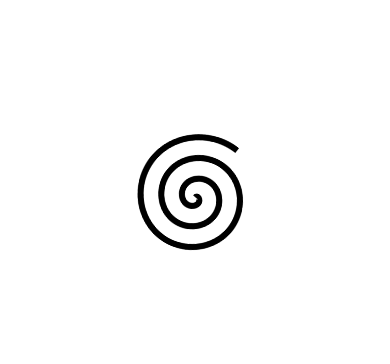
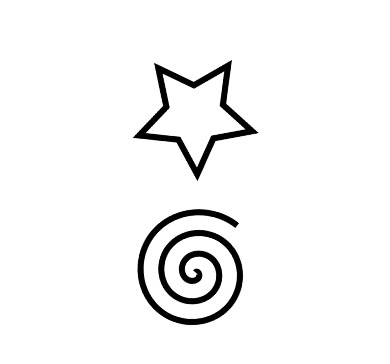
Before and after one commit to lucasvalenteds/poc-rn-animated-api, a React Native app: screen / in a window 390 px wide. Shown: the part 232-596 px from the top of the page. Built offline with nearby package versions, Linux system fonts and the light colour scheme.

Commit message:
Implements Star example

```diff
--- a/src/App.tsx
+++ b/src/App.tsx
@@ -1,6 +1,7 @@
 import React from 'react';
 import { StyleSheet, View } from 'react-native';
 import { Spiral } from './Spiral';
+import { Star } from './Star';
 
 const App: React.FC = (): React.ReactElement => {
   const style = StyleSheet.create({
@@ -15,6 +16,7 @@ const App: React.FC = (): React.ReactElement => {
   return (
     <>
       <View style={style.container}>
+        <Star />
         <Spiral />
       </View>
     </>
--- /dev/null
+++ b/src/Star.tsx
@@ -0,0 +1,43 @@
+import React from 'react';
+import { Animated, Easing, StyleSheet } from 'react-native';
+
+export const Star: React.FC = () => {
+  const style = StyleSheet.create({
+    star: {
+      width: 150,
+      height: 150,
+    },
+  });
+  const rotate = new Animated.Value(0);
+  const rotateCounterClockwise = rotate.interpolate({
+    inputRange: [0, 1],
+    outputRange: ['360deg', '0deg'],
+  });
+  const rotateAnimation = Animated.timing(rotate, {
+    toValue: 1,
+    duration: 2800,
+    easing: Easing.linear,
+  });
+
+  const animation = Animated.loop(rotateAnimation);
+
+  React.useLayoutEffect(() => {
+    animation.start();
+
+    return () => animation.stop();
+  }, []);
+
+  return (
+    <>
+      <Animated.Image
+        source={require('./assets/star.png')}
+        style={[
+          style.star,
+          {
+            transform: [{ rotate: rotateCounterClockwise }],
+          },
+        ]}
+      />
+    </>
+  );
+};
```
Also changed, not shown: src/assets/star.png (added), src/assets/star.svg (added).
